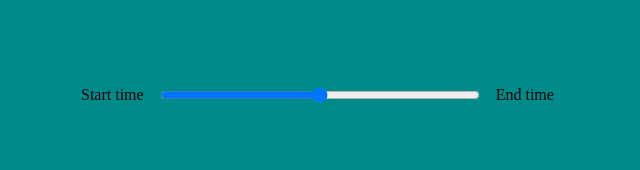
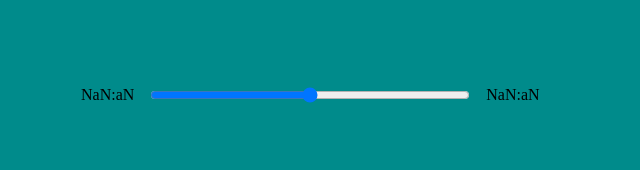
Before and after one commit to Pavalunkata/music-player, a React (Create React App) app: page / in a window 1280 px wide. Shown: the part 410-580 px from the top of the page, without its empty margins (255-895 px from the left). Built offline with nearby package versions, Linux system fonts and the light colour scheme.

Commit message:
currentTime-duration updates itself

```diff
--- a/src/components/Player.js
+++ b/src/components/Player.js
@@ -1,4 +1,4 @@
-import React, {useRef} from 'react';
+import React, {useRef, useState} from 'react';
 import {FontAwesomeIcon} from '@fortawesome/react-fontawesome'
 import {faPlay, faAngleLeft, faAngleRight} from '@fortawesome/free-solid-svg-icons'
 
@@ -16,22 +16,40 @@
         }
 
     }
+    const timeUpdateHandler = (e) =>{
+        const current = e.target.currentTime;
+        const duration = e.target.duration;
+        setSongInfo ({...songInfo, currentTime: current, duration: duration});
+    };
+    const getTime=(time)=>{
+        return(
+            Math.floor(time / 60) + ":" + ("0" + Math.floor(time % 60)).slice(-2)
 
+        );
+
+    };
     //Adding State
-
+    const [songInfo, setSongInfo] = useState({
+        curentTime: null,
+        duratuion: null,
+    });
     return (
             <div className="player">
                 <div className="time-control">
-                    <p>Start time</p>
+                    <p>{getTime(songInfo.currentTime)}</p>
                     <input type="range" />
-                    <p>End time</p>
+                    <p>{getTime(songInfo.duration)}</p>
                 </div>
                 <div className="play-control">
                     <FontAwesomeIcon className="skip-back" size="2x" icon={faAngleLeft} />
                     <FontAwesomeIcon onClick={playSongHandler} className="play" size="2x" icon={faPlay} />
                     <FontAwesomeIcon className="skip-forward" size="2x" icon={faAngleRight} />
                 </div>
-                <audio ref={audioRef} src={ currentSong.audio }></audio>
+                <audio onTimeUpdate = {timeUpdateHandler}
+                onLoadedMetadata = {timeUpdateHandler}
+                ref={audioRef}
+                src={ currentSong.audio }>
+                </audio>
             </div>
     )
 }
```
Also changed, not shown: 1 other file (tests, documents, lock files or other folders).
